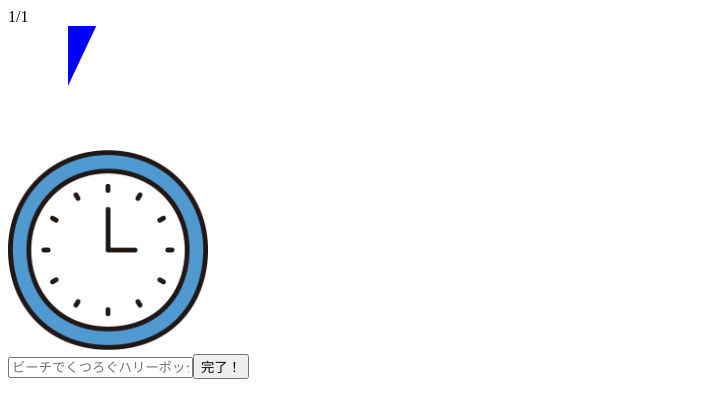
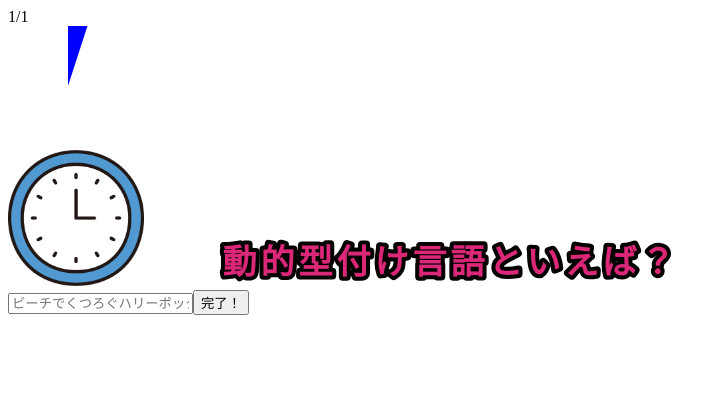
Before and after one commit to saezuri510/hackz-katayaburi, a Next.js app: page /theme in a window 1280 px wide. Shown: the top 418 px of the page, without its empty margins (0-726 px from the left). Built offline with nearby package versions, Linux system fonts and the light colour scheme.

Commit message:
feat: frame text を実装しました

```diff
--- /dev/null
+++ b/src/components/icons/FrameText/index.tsx
@@ -0,0 +1,48 @@
+type Props = {
+  text: string;
+};
+
+export const FrameText = ({ text }: Props) => {
+  return (
+    <svg
+      height="52"
+      preserveAspectRatio="xMinYMid"
+      viewBox="0 0 613 52"
+      width="613"
+      xmlns="http://www.w3.org/2000/svg"
+    >
+      <text
+        dominant-baseline="alphabetic"
+        dy="0.4em"
+        fill="#db2777"
+        font-family="Meiryo UI"
+        font-size="34"
+        font-weight="bold"
+        letter-spacing="4"
+        stroke="#000000"
+        stroke-linejoin="round"
+        stroke-width="8"
+        text-anchor="middle"
+        x="306.5"
+        y="50%"
+      >
+        {text}
+      </text>
+      <text
+        dominant-baseline="alphabetic"
+        dy="0.4em"
+        fill="#db2777"
+        font-family="Meiryo UI"
+        font-size="34"
+        font-weight="bold"
+        letter-spacing="4"
+        stroke-width="0"
+        text-anchor="middle"
+        x="306.5"
+        y="50%"
+      >
+        {text}
+      </text>
+    </svg>
+  );
+};
--- a/src/components/pages/Theme/index.tsx
+++ b/src/components/pages/Theme/index.tsx
@@ -2,6 +2,7 @@ import { NextPage } from "next";
 import Image from "next/image";
 import React, { useEffect, useState } from "react";
 
+import { FrameText } from "@/components/icons/FrameText";
 import CircularProgress from "@/components/icons/Timer";
 import { GameFrame } from "@/components/layouts/GameFrame";
 import { MainLayout } from "@/components/layouts/MainLayout";
@@ -30,18 +31,13 @@ export const ThemePage: NextPage = () => {
     <MainLayout>
       <GameFrame>
         <>
-          <div className="flex justify-between">
+          <div className="flex w-[768px] justify-between">
             <NumberPeople />
             <CircularProgress count={count} />
           </div>
-          <div className="flex flex-col items-center justify-center">
-            <Image
-              alt="image"
-              className="m-auto my-6"
-              height={200}
-              src="/image/clock.png"
-              width={200}
-            />
+          <div className="flex flex-col items-center justify-center space-y-[16px] pb-[64px]">
+            <Image alt="image" height={136} src="/image/clock.png" width={136} />
+            <FrameText text="動的型付け言語といえば？" />
             <div className="flex justify-center">
               <PopInput
                 className="h-[40px] w-[400px]"
```
